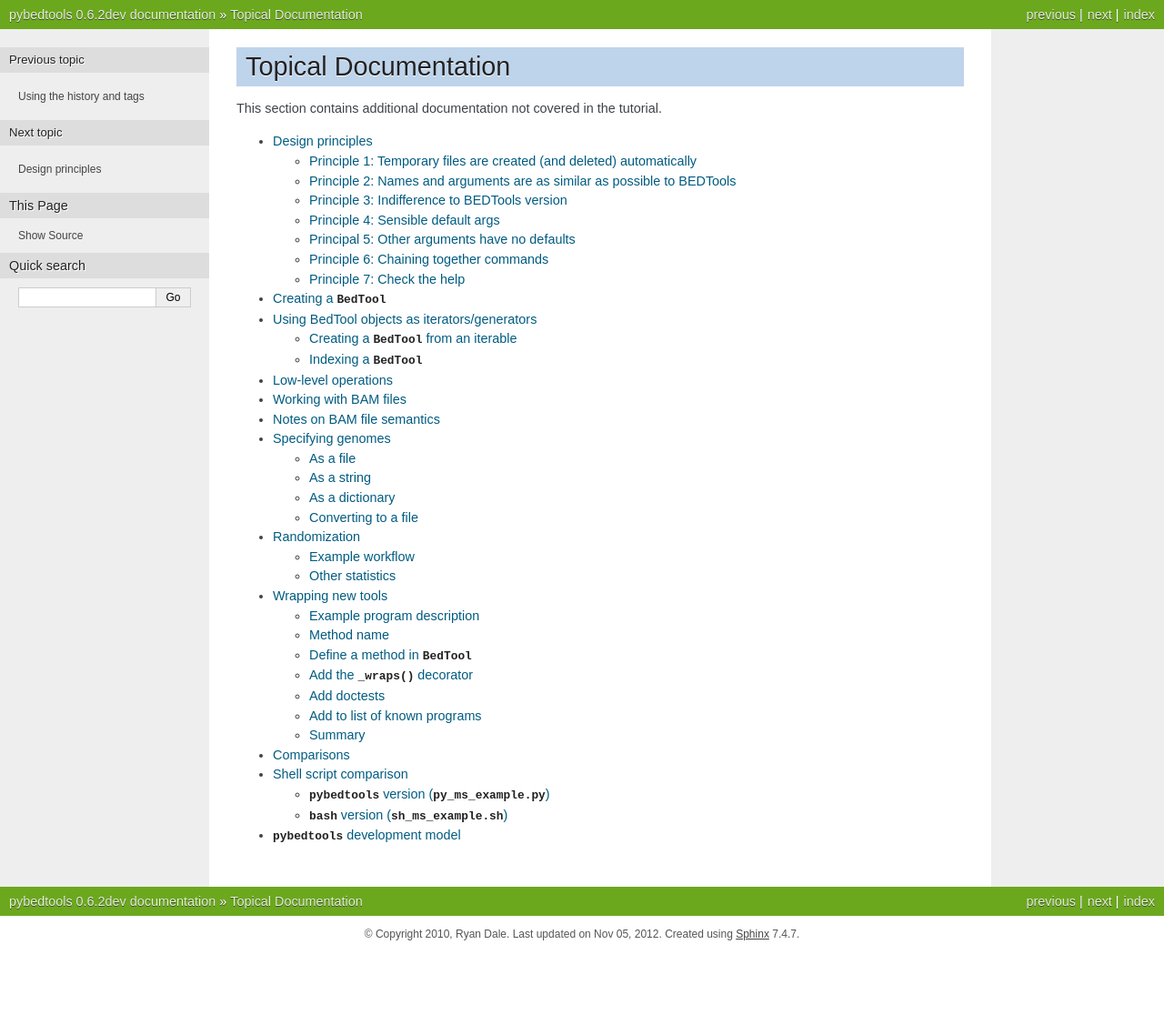
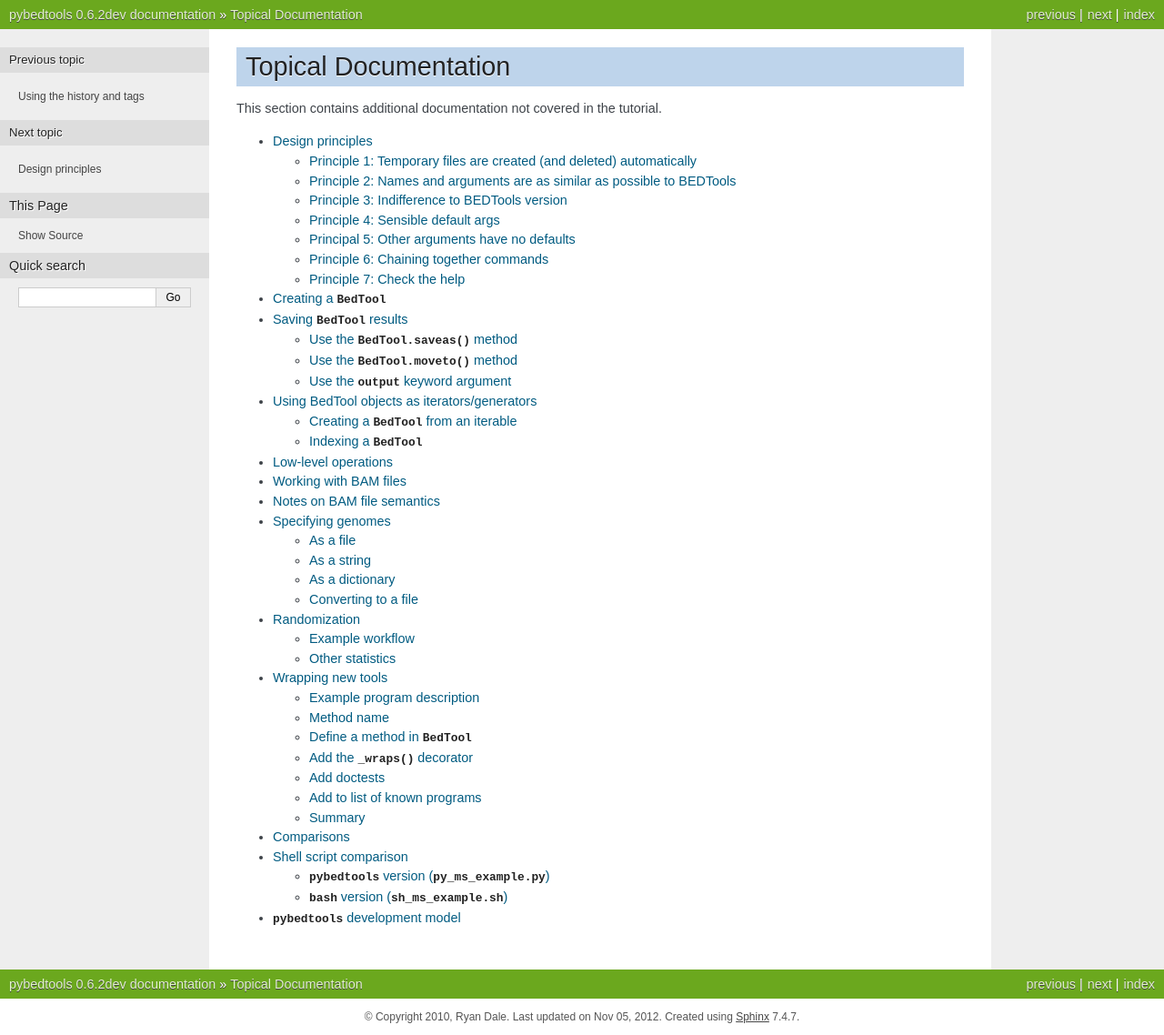
Before and after one commit to daler/pybedtools, a Sphinx documentation site: the page built from docs/source/topical-documentation-contents.rst, in a window 1280 px wide. Shown: the whole page at 91% size. Built offline with Sphinx 7.4.7, drawn with Linux system fonts in a browser that asks for light colours; comment, search, counter and statistics services are not loaded; before the commit the page ends 1047 px from its top, so only the background shows below that; some of the changed lines change nothing that is shown.

Commit message:
add topical docs for saving

```diff
--- a/docs/source/topical-documentation-contents.rst
+++ b/docs/source/topical-documentation-contents.rst
@@ -11,6 +11,7 @@
 
     topical-design-principles
     topical-create-a-bedtool
+    topical-saving
     topical-iterators
     topical-low-level-ops
     topical-bam
--- /dev/null
+++ b/docs/source/topical-saving.rst
@@ -0,0 +1,51 @@
+.. include:: includeme.rst
+
+Saving :class:`BedTool` results
+===============================
+In general, there are three different ways of saving results from
+:class:`BedTool` operations:
+
+Use the :meth:`BedTool.saveas` method
+-------------------------------------
+The :meth:`BedTool.saveas` method makes a **copy** of the results, so beware
+that for large files, this can be time and/or memory-consuming.  However, when
+working with a streaming or iterating :class:`BedTool`, this is a great way to
+render the results to disk in the middle of a pipeline.
+
+A good example of this is saving the results from a :meth:`BedTool.each` call:
+
+
+.. doctest::
+
+    >>> from pybedtools.featurefuncs import TSS
+    >>> a = pybedtools.example_bedtool('a.bed')
+    >>> result = a.each(TSS, upstream=1000, downstream=0)\
+    ...     .saveas('upstream_regions.bed')
+
+Use the :meth:`BedTool.moveto` method
+-------------------------------------
+The :meth:`BedTool.moveto` method does a **move** operation of the results.
+This is best used when the results have been written to disk already (perhaps
+to a tempfile) but you'd like to give the file a more reasonable/memorable
+name.
+
+.. doctest::
+
+    >>> a = pybedtools.example_bedtool('a.bed')
+    >>> b = pybedtools.example_bedtool('b.bed')
+    >>> c = a.intersect(b).moveto('intersection_of_a_and_b.bed')
+
+
+Use the ``output`` keyword argument
+-----------------------------------
+If you know ahead of time that you want to save the output to a particular
+file, use the ``output`` keyword argument to any wrapped :class:`BedTool`
+method that returns another :class:`BedTool` object.  This will override the
+default behavior of creating a tempfile.
+
+.. doctest::
+
+
+    >>> a = pybedtools.example_bedtool('a.bed')
+    >>> b = pybedtools.example_bedtool('b.bed')
+    >>> c = a.intersect(b, output='intersection_of_a_and_b.bed')
```
